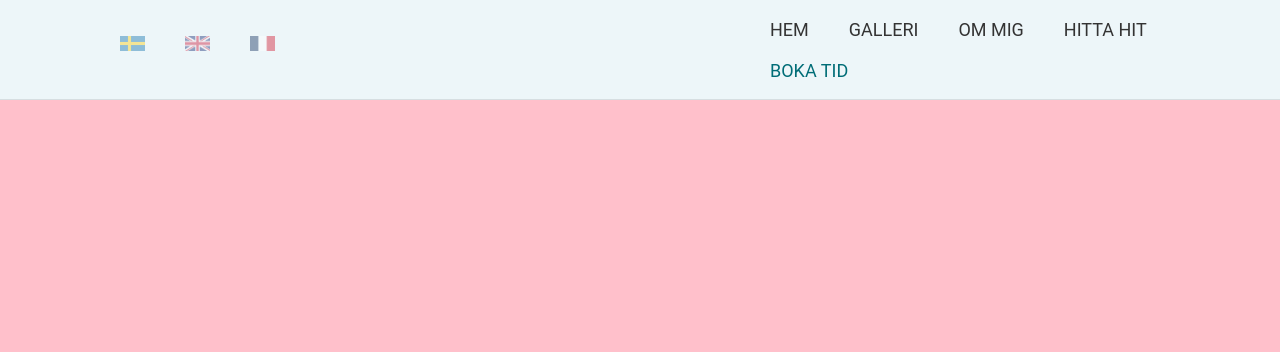
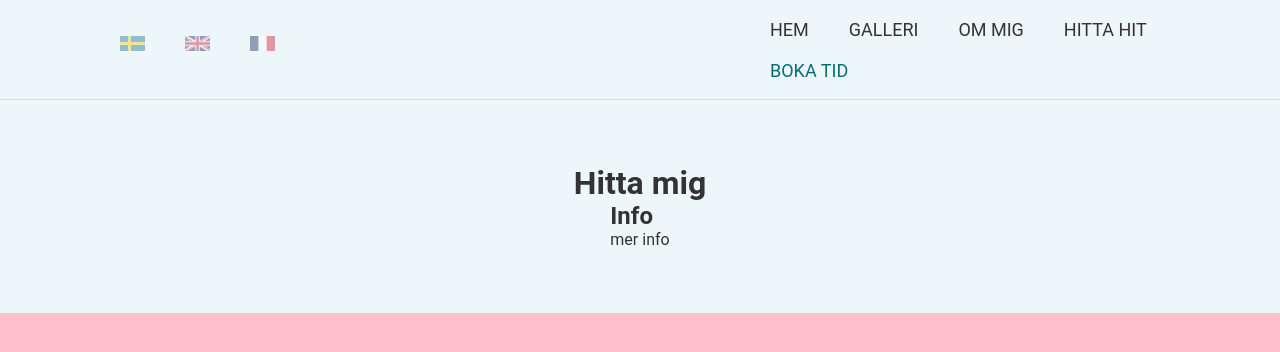
Before and after one commit to alkeal/Projekt-LIA, a React (Vite) app: page /Findmepage in a window 1280 px wide. Shown: the top 352 px of the page. Built offline with nearby package versions, Linux system fonts and the light colour scheme.

Commit message:
findme route added in app. simple html in jsx

```diff
--- a/src/App.jsx
+++ b/src/App.jsx
@@ -3,6 +3,7 @@ import Homepage from "./pages/Homepage"
 import AboutPage from "./pages/Aboutpage"
 import Bookingpage from "./pages/Bookingpage"
 import GalleryPage from './pages/Gallerypage'
+import FindMepage from './pages/FindMepage'
 import Navbar  from './components/Navbar'
 import Footer from './components/Footer'
 import {BrowserRouter as Router, Route, Routes}from "react-router-dom"
@@ -24,6 +25,7 @@ function App() {
           <Route path="/Aboutpage" element={<AboutPage />} />
           <Route path="/Bookingpage" element={<Bookingpage />} />
           <Route path="/Gallerypage" element={<GalleryPage />} />
+          <Route path="/Findmepage" element={<FindMepage/>} />
         </Routes>
         <Footer />
       </Router>
--- a/src/pages/FindMePage.jsx
+++ b/src/pages/FindMePage.jsx
@@ -0,0 +1,18 @@
+import React from "react";
+import "../styles/pages/FindMepage.css";
+
+export default function FindMepage() {
+  return (
+    <div className="findme-page">
+      <h1>Hitta mig</h1>
+      <div className="map-placeholder">
+        {/* bild på karta eller en riktig karta */}
+      </div>
+      <div className="contact-details">
+        <h2> Info {/* information */}</h2>
+        <p> mer info {/* telefon, email, adress mm */}</p>
+      </div>
+      <div className="social-media">{/* eventuella länkar */}</div>
+    </div>
+  );
+}
--- a/src/styles/pages/FindMepage.css
+++ b/src/styles/pages/FindMepage.css
@@ -0,0 +1,8 @@
+.findme-page {
+    color: #333333;
+    background: #EDF6F9;
+    padding: 4rem 0;
+    display: flex;
+    flex-direction: column;
+    align-items: center;
+  }
```
